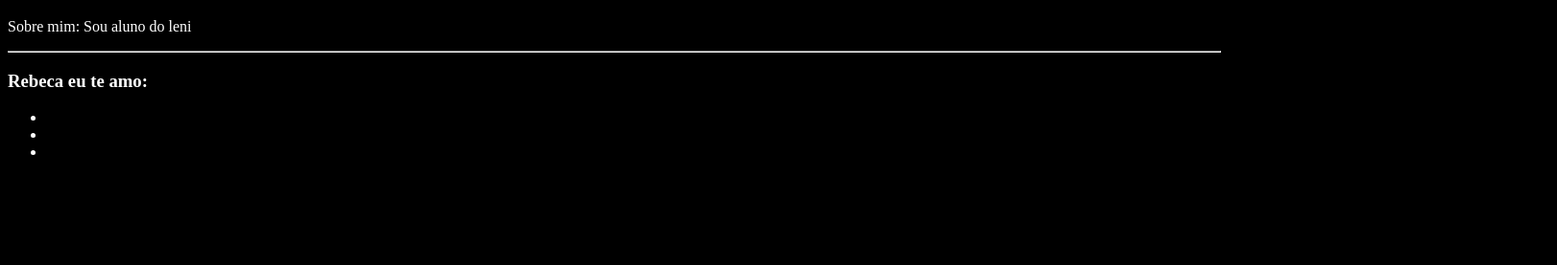
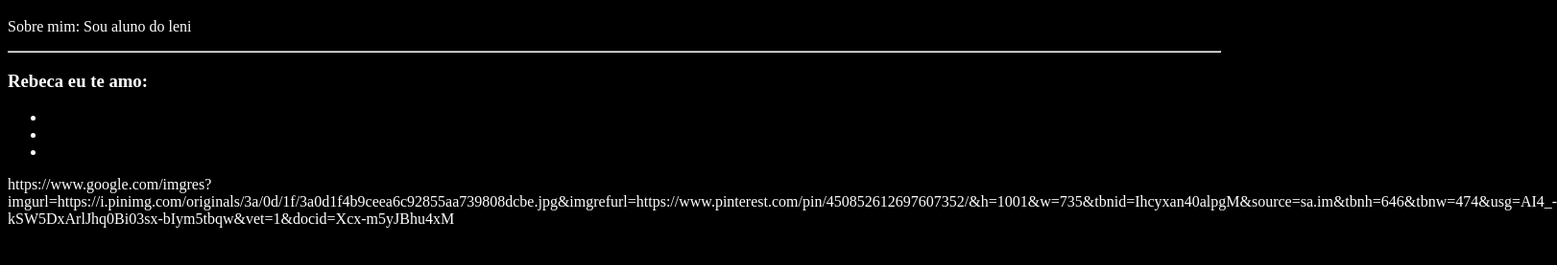
Before and after one commit to Guilherme-Rebeca/1A-eletro-2026, a plain HTML site: page index.html in a window 1280 px wide. Shown: the part 61-338 px from the top of the page at 96% size, 1622 px wide, since content can reach past the window. Drawn offline with Linux system fonts and the light colour scheme.

```diff
--- a/index.html
+++ b/index.html
@@ -15,6 +15,6 @@
         <li></li>
         <li></li>
       </ul>
-
+      https://www.google.com/imgres?imgurl=https://i.pinimg.com/originals/3a/0d/1f/3a0d1f4b9ceea6c92855aa739808dcbe.jpg&imgrefurl=https://www.pinterest.com/pin/450852612697607352/&h=1001&w=735&tbnid=Ihcyxan40alpgM&source=sa.im&tbnh=646&tbnw=474&usg=AI4_-kSW5DxArlJhq0Bi03sx-bIym5tbqw&vet=1&docid=Xcx-m5yJBhu4xM
   </body>
 </html>
```
